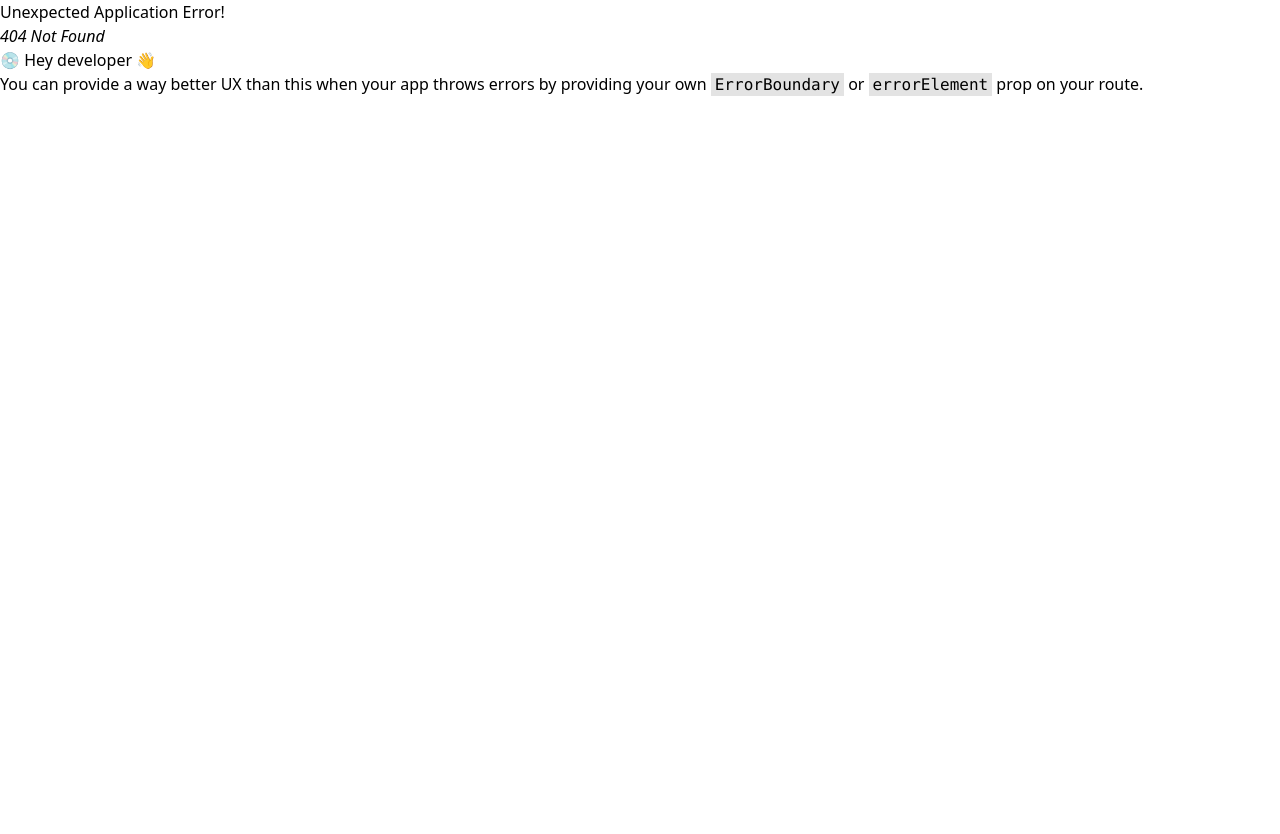
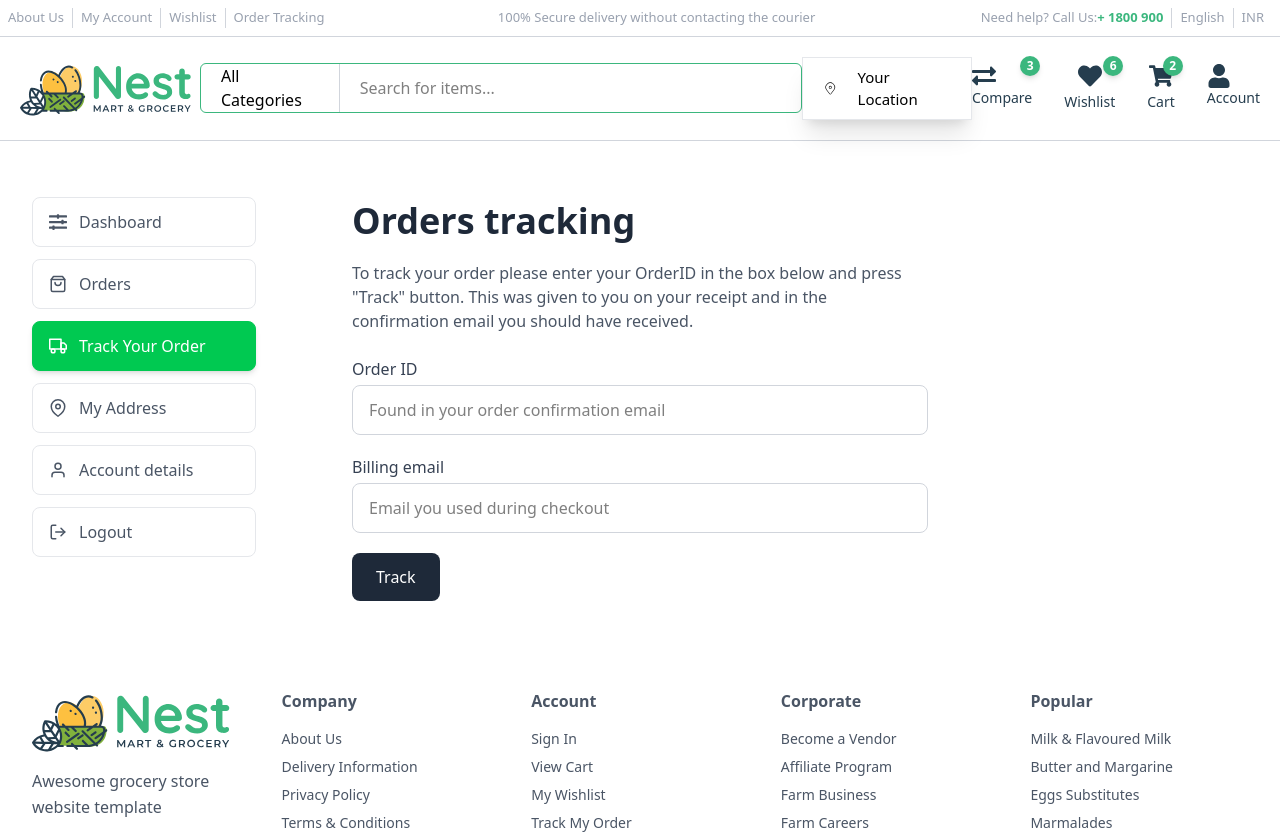
Before and after one commit to jeelnarola/nest-mern-stack, a React (Vite) app in the folder frontend/: page /profile/orders/track in a window 1280 px wide. Before the commit this address had no page. Shown: the top 834 px of the page. Before the commit the page ends 800 px from the top, so only its background shows below. Built offline with nearby package versions, Linux system fonts and the light colour scheme.

Commit message:
Profile Page in DashBoard, Orders, Orders track

```diff
--- /dev/null
+++ b/frontend/src/Components/Profile/DashboardProfile.jsx
@@ -0,0 +1,14 @@
+import React from 'react'
+
+function DashboardProfile() {
+  return (
+    <>
+        <div>
+            <h1 className='text-4xl pb-10 font-semibold'>Hello Jeel Narola !</h1>
+            <p className='pr-20 '>Lorem ipsum dolor sit amet, consectetur adipisicing elit. Ullam dicta mollitia obcaecati illum quia, officiis tempore tenetur quo hic minus et atque soluta ratione qui ipsam expedita! Voluptatibus quam fugit aperiam sed maxime omnis minima quos optio fuga, officiis cum culpa rerum molestias obcaecati porro natus itaque! Perferendis optio in, delectus temporibus, autem quam pariatur adipisci voluptates esse earum enim eveniet, ea repudiandae assumenda! Minus, repudiandae harum. Molestiae sunt iusto repudiandae amet harum quasi quo ducimus! Ratione quibusdam sequi porro odio eos. Optio illo sunt, laudantium repudiandae adipisci sed non expedita blanditiis soluta vel, debitis placeat tenetur iste consectetur mollitia!</p>
+        </div>
+    </>
+  )
+}
+
+export default DashboardProfile
--- /dev/null
+++ b/frontend/src/Components/Profile/OrdersTracking.jsx
@@ -0,0 +1,65 @@
+import React, { useState } from "react";
+
+const OrderTracking = () => {
+  const [orderId, setOrderId] = useState("");
+  const [email, setEmail] = useState("");
+
+  const handleTrack = (e) => {
+    e.preventDefault();
+    console.log("Tracking order:", { orderId, email });
+    // ✅ you can call API here
+  };
+
+  return (
+   <>
+     <div className="flex items-start ">
+      <div className="w-full max-w-xl bg-white">
+        <h2 className="text-4xl font-semibold text-gray-800 mb-5">Orders tracking</h2>
+        <p className="text-gray-600 mb-6">
+          To track your order please enter your OrderID in the box below and press
+          <span className="font-medium"> "Track"</span> button. This was given to you
+          on your receipt and in the confirmation email you should have received.
+        </p>
+
+        <form onSubmit={handleTrack} className="space-y-5">
+          {/* Order ID */}
+          <div>
+            <label className="block text-gray-700 font-medium mb-1 ">Order ID</label>
+            <input
+              type="text"
+              value={orderId}
+              onChange={(e) => setOrderId(e.target.value)}
+              placeholder="Found in your order confirmation email"
+              className="w-full px-4 py-3 border border-gray-300 rounded-lg focus:ring-2 focus:ring-green-500 focus:border-green-500 outline-none"
+              required
+            />
+          </div>
+
+          {/* Billing Email */}
+          <div>
+            <label className="block text-gray-700 font-medium mb-1">Billing email</label>
+            <input
+              type="email"
+              value={email}
+              onChange={(e) => setEmail(e.target.value)}
+              placeholder="Email you used during checkout"
+              className="w-full px-4 py-3 border border-gray-300 rounded-lg focus:ring-2 focus:ring-green-500 focus:border-green-500 outline-none"
+              required
+            />
+          </div>
+
+          {/* Button */}
+          <button
+            type="submit"
+            className="px-6 py-3 bg-gray-800 text-white rounded-lg transition font-medium focus:ring-green-500 focus:border-green-500 hover:bg-green-600 cursor-pointer"
+          >
+            Track
+          </button>
+        </form>
+      </div>
+    </div>
+   </>
+  );
+};
+
+export default OrderTracking;
--- /dev/null
+++ b/frontend/src/Components/Profile/ProfileIndex.jsx
@@ -0,0 +1,26 @@
+import React from "react";
+import SidebarProfile from "./SidebarProfile";
+import { Outlet } from "react-router-dom";
+
+function ProfileIndex() {
+
+      return (
+
+        <div className="container mx-auto px-4 py-10">
+          <div className="flex flex-col md:flex-row gap-6">
+
+            {/* Sidebar */}
+            <div className="w-full lg:w-1/4">
+              <SidebarProfile />
+            </div>
+
+            {/* Content */}
+            <div className="pt-5">
+              <Outlet />
+            </div>
+          </div>
+        </div>
+      );
+}
+
+export default ProfileIndex;
--- /dev/null
+++ b/frontend/src/Components/Profile/SidebarProfile.jsx
@@ -0,0 +1,60 @@
+import { NavLink } from "react-router-dom";
+import { FaSlidersH } from "react-icons/fa";
+import { FiShoppingBag, FiMapPin, FiUser, FiLogOut, FiTruck, FiMenu, FiX } from "react-icons/fi";
+import { useState } from "react";
+
+function SidebarProfile() {
+   const [isOpen, setIsOpen] = useState(false);
+
+  const menuItems = [
+    { name: "Dashboard", icon: <FaSlidersH />, path: "/profile" },
+    { name: "Orders", icon: <FiShoppingBag />, path: "/profile/orders" },
+    { name: "Track Your Order", icon: <FiTruck />, path: "/profile/orders/track" },
+    { name: "My Address", icon: <FiMapPin />, path: "/profile/address" },
+    { name: "Account details", icon: <FiUser />, path: "/profile/account" },
+    { name: "Logout", icon: <FiLogOut />, path: "/logout" },
+  ];
+
+  return (
+    <>
+      {/* Mobile menu button */}
+      <div className="md:hidden flex justify-between items-center p-4 bg-white shadow-md">
+        <h2 className="text-xl font-semibold">Profile Menu</h2>
+        <button onClick={() => setIsOpen(!isOpen)}>
+          {isOpen ? <FiX size={24} /> : <FiMenu size={24} />}
+        </button>
+      </div>
+
+      {/* Sidebar */}
+   <div
+  className={`bg-white w-64 p-4 space-y-3 md:block h-full z-50 transition-transform transform
+    ${isOpen ? "translate-x-0" : "-translate-x-full"}
+    md:translate-x-0 shadow-lg md:shadow-none`}
+>
+        <ul className="space-y-3">
+          {menuItems.map((item) => (
+            <li key={item.name}>
+              <NavLink
+                to={item.path}
+                end
+                className={({ isActive }) =>
+                  `w-full flex items-center gap-3 px-4 py-3 rounded-lg border font-medium transition-all ${
+                    isActive
+                      ? "bg-green-500 text-white border-green-500 shadow-md"
+                      : "text-gray-600 hover:bg-gray-100 border-gray-200"
+                  }`
+                }
+                onClick={() => setIsOpen(false)} // Close menu on mobile click
+              >
+                <span className="text-lg">{item.icon}</span>
+                <span>{item.name}</span>
+              </NavLink>
+            </li>
+          ))}
+        </ul>
+      </div>
+    </>
+  );
+}
+
+export default SidebarProfile;
--- /dev/null
+++ b/frontend/src/Components/Profile/UserAddress.jsx
@@ -0,0 +1,9 @@
+import React from 'react'
+
+function UserAddress() {
+  return (
+    <div>UserAddress</div>
+  )
+}
+
+export default UserAddress
--- /dev/null
+++ b/frontend/src/Components/Profile/YourOrders.jsx
@@ -0,0 +1,45 @@
+import React from 'react'
+
+function YourOrders() {
+    const orders = [
+        { id: "#1357", date: "March 45, 2020", status: "Processing", total: "$125.00 for 2 item" },
+        { id: "#2468", date: "June 29, 2020", status: "Completed", total: "$364.00 for 5 item" },
+        { id: "#2366", date: "August 02, 2020", status: "Completed", total: "$280.00 for 3 item" },
+    ];
+    return (
+        <>
+            <div className="p-6">
+                <h2 className="text-2xl font-semibold text-gray-800 mb-4">Your Orders</h2>
+                <div className="w-[80%] border border-gray-200 rounded-lg overflow-hidden shadow-sm">
+                    <table className="w-full">
+                        <thead className="bg-gray-50">
+                            <tr className="text-left text-gray-700 font-semibold">
+                                <th className="px-6 py-3 border-b">Order</th>
+                                <th className="px-6 py-3 border-b">Date</th>
+                                <th className="px-6 py-3 border-b">Status</th>
+                                <th className="px-6 py-3 border-b">Total</th>
+                                <th className="px-6 py-3 border-b">Actions</th>
+                            </tr>
+                        </thead>
+                        <tbody>
+                            {orders.map((order, index) => (
+                                <tr key={index} className="border-b border-gray-200 hover:bg-gray-50 transition">
+                                    <td className="px-6 py-3">{order.id}</td>
+                                    <td className="px-6 py-3">{order.date}</td>
+                                    <td className="px-6 py-3">{order.status}</td>
+                                    <td className="px-6 py-3">{order.total}</td>
+                                    <td className="px-6 py-3">
+                                        <button className="text-green-500 hover:underline">View</button>
+                                    </td>
+                                </tr>
+                            ))}
+                        </tbody>
+                    </table>
+                </div>
+
+            </div>
+        </>
+    )
+}
+
+export default YourOrders
--- a/frontend/src/Routers/User.Router.jsx
+++ b/frontend/src/Routers/User.Router.jsx
@@ -6,6 +6,11 @@ import CompareIndex from '../Components/Compare/CompareIndex'
 import WishlistIndex from '../Components/Wishlist/WishlistIndex'
 import CartIndex from '../Components/Cart/CartIndex'
 import CartOrderDetails from '../Components/Cart/CartOrderDetails'
+import ProfileIndex from '../Components/Profile/ProfileIndex'
+import DashboardProfile from '../Components/Profile/DashboardProfile'
+import YourOrders from '../Components/Profile/YourOrders'
+import UserAddress from '../Components/Profile/UserAddress'
+import OrdersTracking from '../Components/Profile/OrdersTracking'
 export const routers = createBrowserRouter(
     [
         {
@@ -27,7 +32,7 @@ export const routers = createBrowserRouter(
                 {
                     path: 'wishlist', // ✅ remove the leading slash
                     element: <WishlistIndex />
-                },{
+                }, {
                     path: 'cart', // ✅ remove the leading slash
                     element: <CartIndex />,
                     children: [
@@ -36,6 +41,17 @@ export const routers = createBrowserRouter(
                             element: <CartOrderDetails />
                         }
                     ]
+                }, {
+                    path: 'profile',
+                    element: <ProfileIndex />,
+                    children: [
+                        { index: true, element: <DashboardProfile /> }, // default route (/profile)
+                          { path: 'orders', element: <YourOrders /> },
+                          { path: 'orders/track', element: <OrdersTracking /> },
+                          { path: 'address', element: <UserAddress /> },
+                        //   { path: 'address', element: <Address /> },
+                        //   { path: 'account', element: <AccountDetails /> }
+                    ]
                 }
             ]
         }
```
